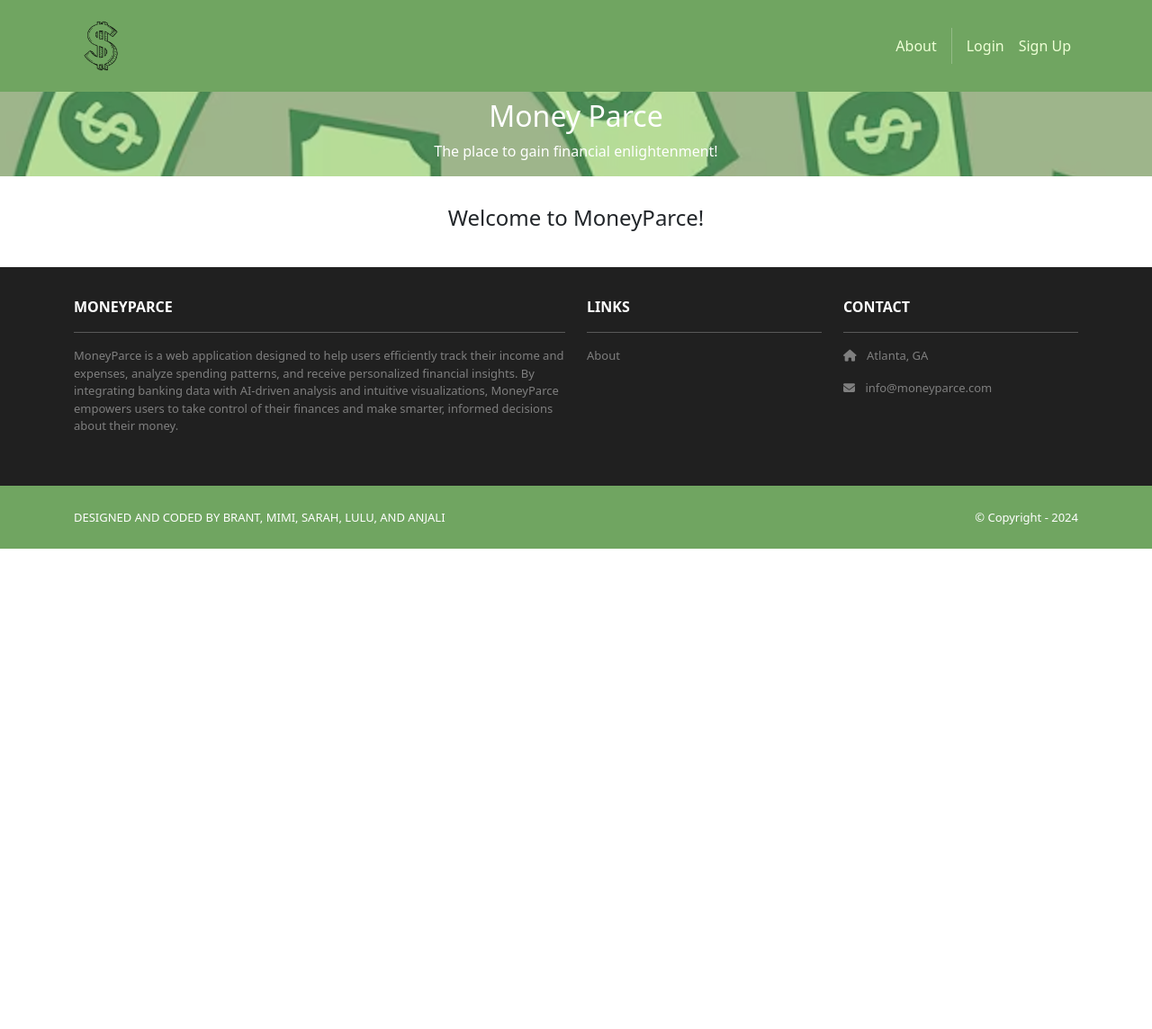
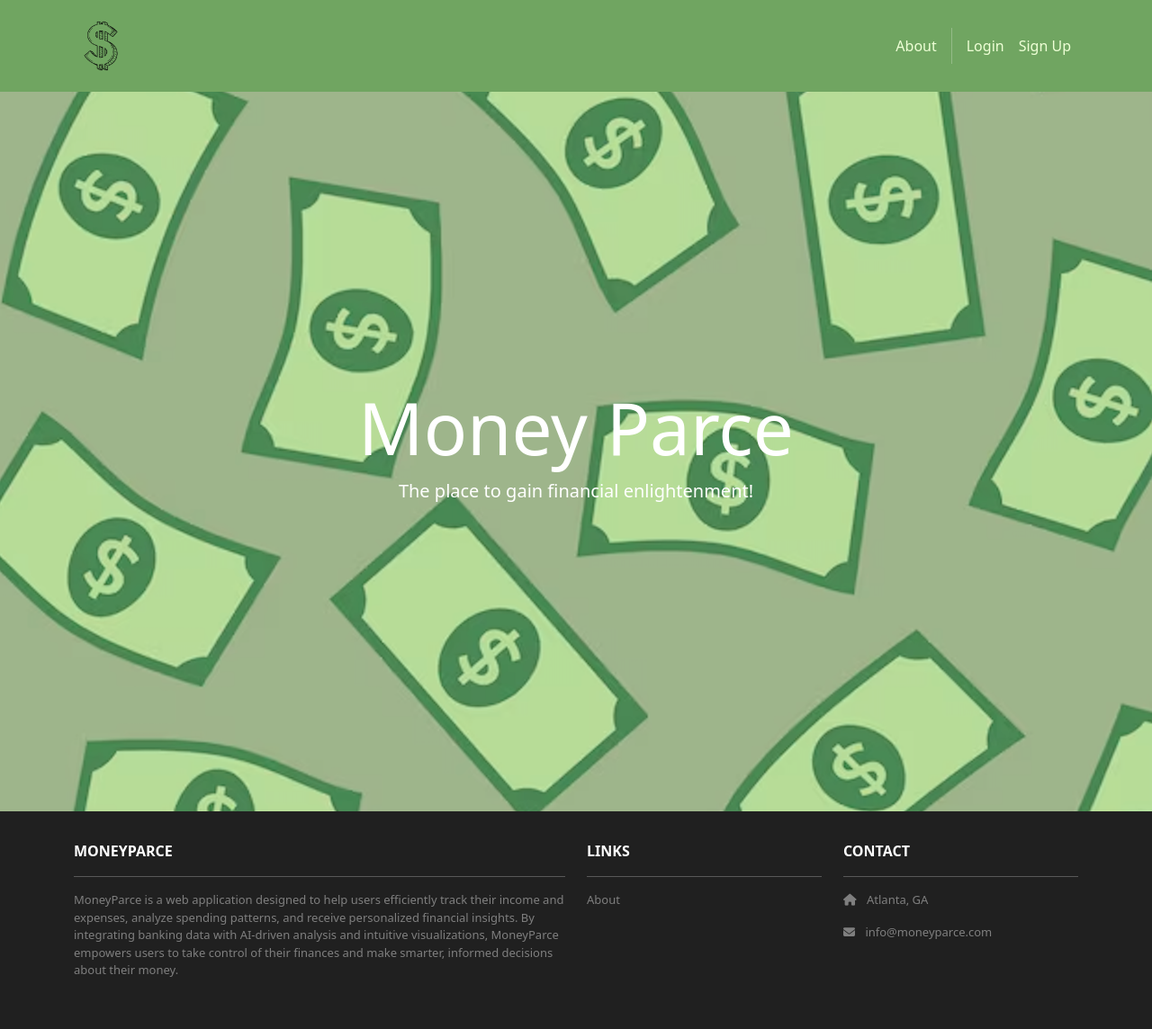
Before and after one commit to sarahfix/MoneyParce, a Django app: page / in a window 1280 px wide. Shown: the top 1144 px of the page at 90% size. Before the commit the page ends 610 px from the top, so only its background shows below. Run offline with Django 5.2, Linux system fonts and the light colour scheme; some libraries are stand-ins or nearby versions; some web fonts are replaced.

Commit message:
worked on home page

```diff
--- a/moneyparce/home/templates/home/index.html
+++ b/moneyparce/home/templates/home/index.html
@@ -1,18 +1,9 @@
 {% extends 'base.html' %}
 {% block content %}
-<header class="masthead bg-index text-white text-centerpy-4">
-  <div class="container d-flex align-items-center flex-column pt-2">
-    <h2>Money Parce</h2>
-    <p>The place to gain financial enlightenment!</p>
+<header class="masthead bg-index text-white text-center d-flex align-items-center justify-content-center" style="height: 100vh;">
+  <div class="text-center">
+    <h2 class="display-1">Money Parce</h2>
+    <p class="lead">The place to gain financial enlightenment!</p>
   </div>
 </header>
-<div class="p-3">
-  <div class="container">
-    <div class="row mt-3">
-      <div class="col mx-auto text-center mb-3">
-        <h4>Welcome to MoneyParce!</h4>
-      </div>
-    </div>
-  </div>
-</div>
 {% endblock content %}
--- a/moneyparce/moneyparce/static/css/style.css
+++ b/moneyparce/moneyparce/static/css/style.css
@@ -1,7 +1,10 @@
 .bg-index{
   background: url("/static/img/background.jpg") no-repeat
     fixed;
-  background-size: 100% auto;
+  background-size: cover;
+  background-position: center;
+  height: 100vh; /* full screen height */
+  width: 100%;
 }
 
 .navbar a.nav-link {
```
Also changed, not shown: moneyparce/db.sqlite3.
